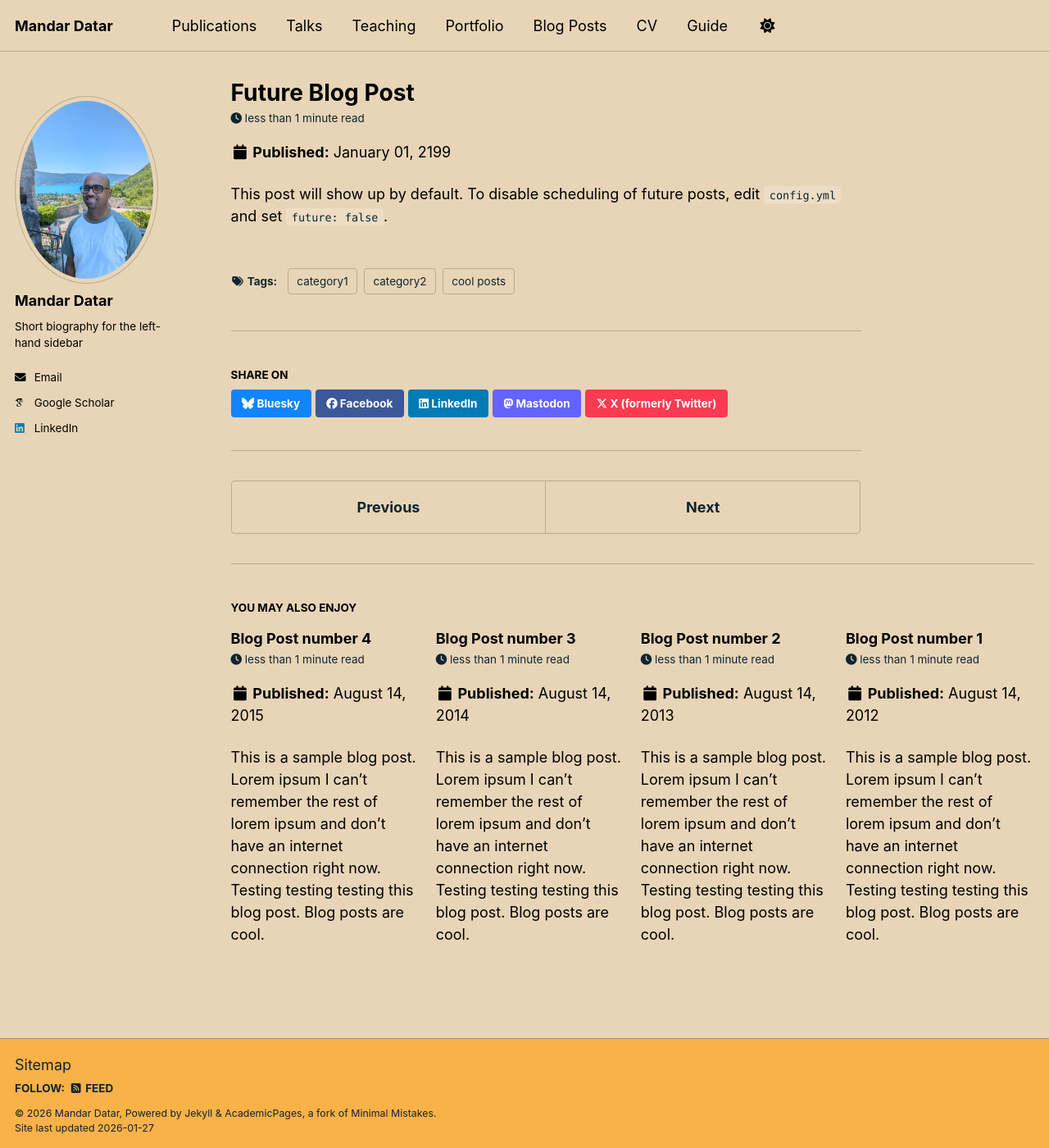
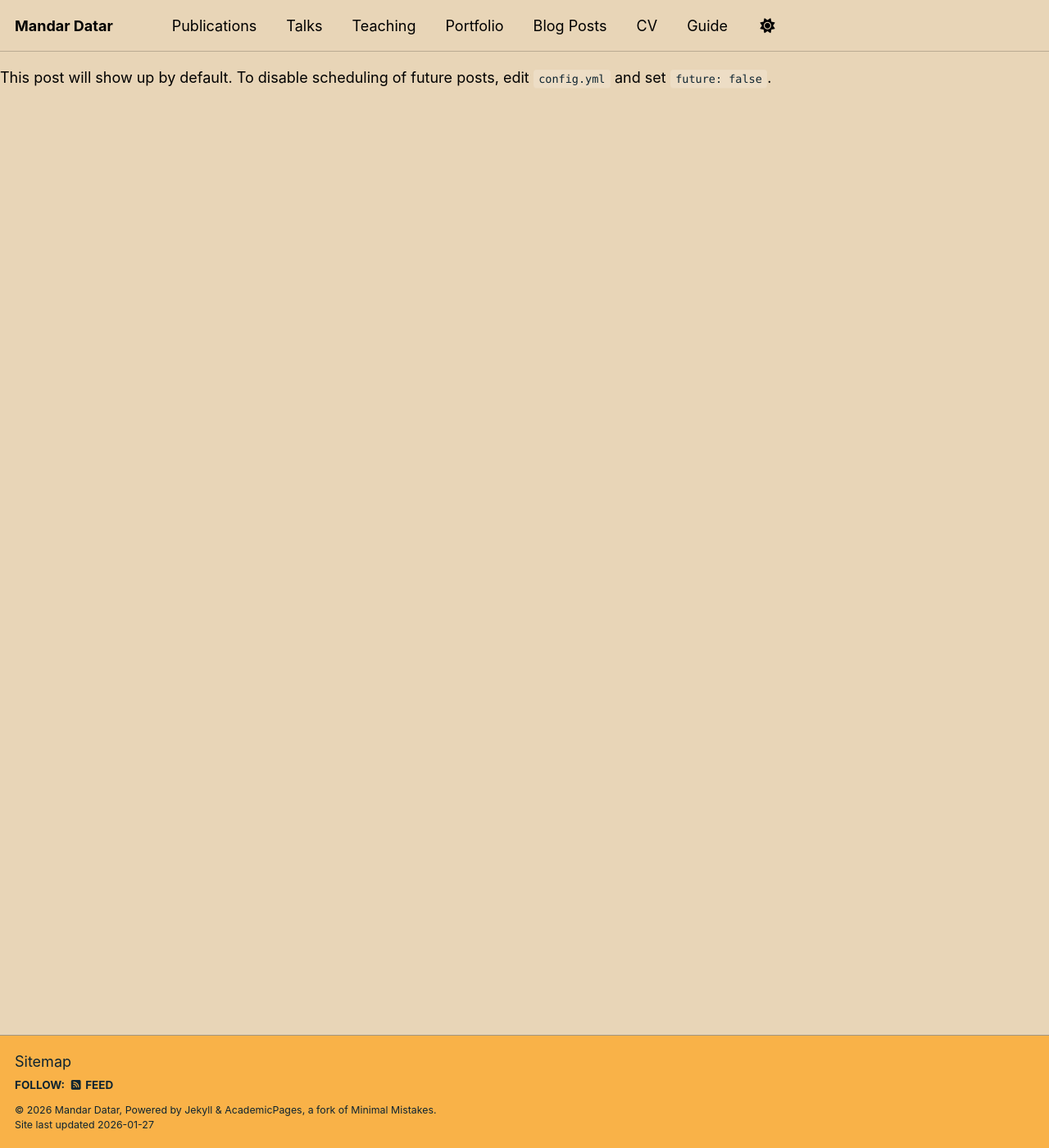
Before and after one commit to mkdatar/mkdatar.github.io, a Jekyll site: the page built from _posts/2199-01-01-future-post.md, in a window 1280 px wide and 1400 px high. Shown: the whole window at 82% size. Built offline with Jekyll 4.4.1, drawn with Linux system fonts in a browser that asks for light colours; some web fonts are replaced; a script bundle is joined from its source files by our own code; our own code applies the rules of GitHub Pages for plain Markdown files; library files that are not in the unit come from our copies; some of the changed lines change nothing that is shown.

Commit message:
Update _config.yml

```diff
--- a/_config.yml
+++ b/_config.yml
@@ -238,23 +238,23 @@ collections:
 # These settings control how pages and collections are included in the site
 defaults:
   # _posts
-  - scope:
-      path: ""
-      type: posts
-    values:
-      layout: single
-      author_profile: true
-      read_time: true
-      comments: true
-      share: true
-      related: true
+#  - scope:
+#      path: ""
+#      type: posts
+#    values:
+ #     layout: single
+ #     author_profile: true
+ #     read_time: true
+  #    comments: true
+  #    share: true
+  #    related: true
   # _pages
-  - scope:
-      path: ""
-      type: pages
-    values:
-      layout: single
-      author_profile: true
+ # - scope:
+ #     path: ""
+ #     type: pages
+ #   values:
+  #    layout: single
+  #    author_profile: true
   # _teaching
   - scope:
       path: ""
@@ -274,14 +274,14 @@ defaults:
       share: true
       comments: true
   # _portfolio
-  - scope:
-      path: ""
-      type: portfolio
-    values:
-      layout: single
-      author_profile: true
-      share: true
-      comment: true
+  #- scope:
+  #    path: ""
+  #    type: portfolio
+  #  values:
+  #    layout: single
+  #    author_profile: true
+  #    share: true
+  #    comment: true
   # _talks
   - scope:
       path: ""
```
